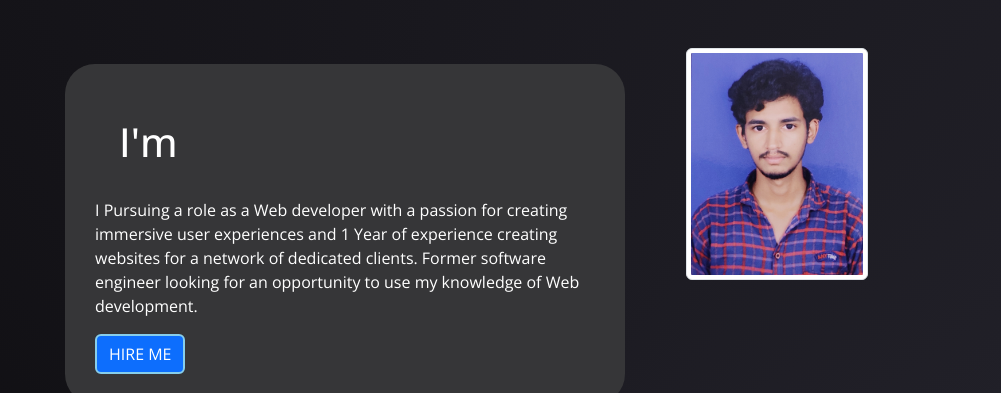
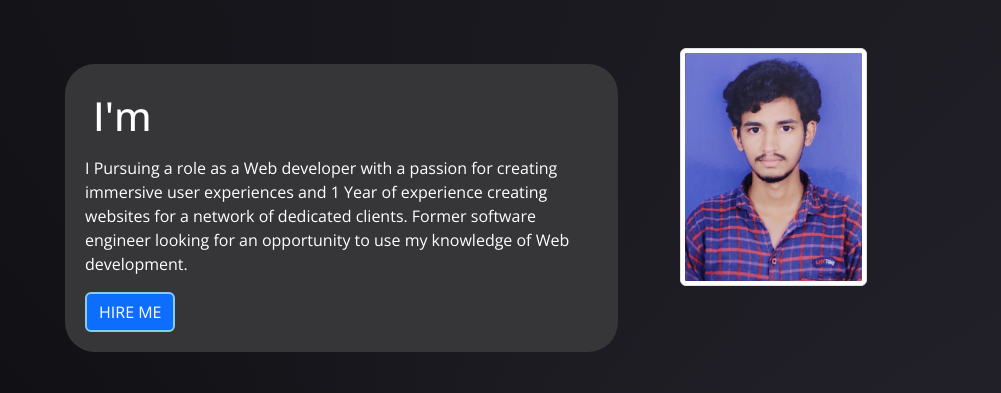
Before and after one commit to PanduChanti/myResume, a plain HTML site: page index.html in a window 1280 px wide. Shown: the top 393 px of the page, 279-1280 px from the left. Drawn offline with nearby package versions, Linux system fonts and the light colour scheme; a script that the page names is missing.

Commit message:
four time push

```diff
--- a/index.html
+++ b/index.html
@@ -150,7 +150,7 @@
                 <!-- web-developer -->
                 <div class="container-fluid d-inline-flex">
                     <div class="card-text me-6 mt-3 text-start" id="middle-container">
-                        <h1 class="p-4">I'm <span id="typing" class="ityped"> </span></h1>
+                        <h1 id="type" class="p-2 ">I'm <span id="typing" class="ityped"> </span></h1>
                         <p>I Pursuing a role as a Web developer with a passion for creating immersive user
                             experiences and 1 Year of experience creating websites for a network of dedicated clients.
                             Former software engineer looking for an opportunity to use my knowledge of Web development.
--- a/style.css
+++ b/style.css
@@ -34,7 +34,7 @@
 
 #middle-container {
     background-color: #363638;
-    padding: 30px;
+    padding: 20px;
     border-radius: 30px;
     transition: 1.4s ease-in-out;
     overflow: hidden;
@@ -104,6 +104,7 @@ i:hover {
 
 #typing {
     color: red;
+
 }
 
 #lang {
```
